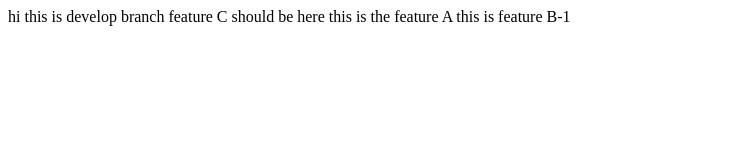
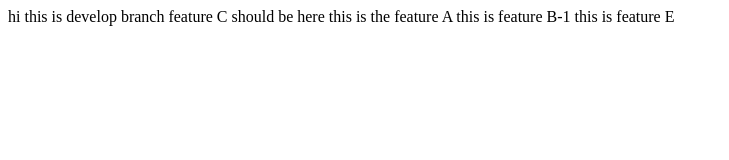
Before and after one commit to legobitna/group-project-test, a plain HTML site: page index.html in a window 1280 px wide. Shown: the whole page, without its empty margins (0-729 px from the left). Drawn offline with Linux system fonts and the light colour scheme.

Commit message:
feature E

```diff
--- a/index.html
+++ b/index.html
@@ -12,6 +12,7 @@
     feature C should be here
     this is the feature A
     this is feature B-1
+    this is feature E
 
 
 </body>
```
